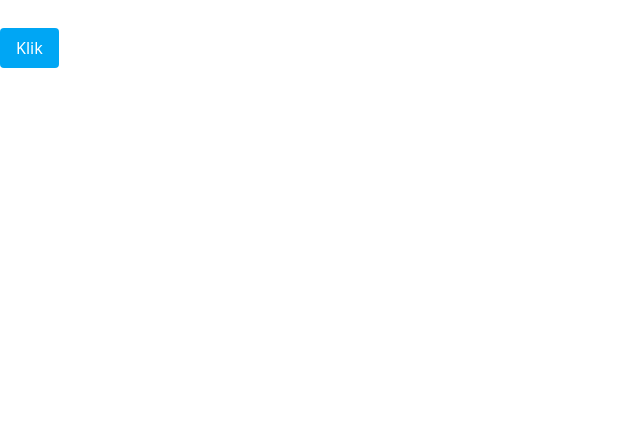
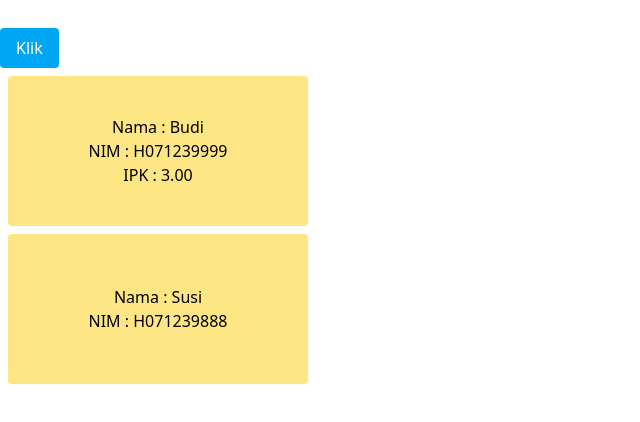
Before and after one commit to msbelajar/weblanjutan2025b, a React (Vite) app: page / in a window 1280 px wide. Shown: the top 422 px of the page, without its empty margins (0-640 px from the left). Built offline with nearby package versions, Linux system fonts and the light colour scheme.

Commit message:
"proptypes"

```diff
--- a/src/App.jsx
+++ b/src/App.jsx
@@ -1,7 +1,13 @@
+import Card from "./components/Card"
+import Card2 from "./components/Card2"
+
+
 export default function App() {
   return (
     <div className="container mx-auto mt-7">
       <button className="bg-sky-500 text-white px-4 py-2 rounded">Klik</button>
+      <Card nama="Budi" nim="H071239999" ipk="3.00"/>
+      <Card2 nama="Susi" nim="H071239888"/>
     </div>
   )
 }
--- /dev/null
+++ b/src/components/Card.jsx
@@ -0,0 +1,19 @@
+import PropTypes from 'prop-types'
+
+function Card(props) {
+  return (
+    <div className=" flex flex-col justify-center items-center bg-amber-200 w-[300px] h-[150px] rounded m-2">
+        <h1>Nama : {props.nama}</h1>
+        <h1>NIM : {props.nim}</h1>
+        <h1>IPK : {props.ipk}</h1>
+    </div>
+  )
+}
+
+Card.propTypes = {
+    nama : PropTypes.string,
+    nim : PropTypes.string,
+    ipk : PropTypes.number,
+}
+
+export default Card
--- /dev/null
+++ b/src/components/Card2.jsx
@@ -0,0 +1,10 @@
+function Card2({nama, nim}) {
+  return (
+    <div className=" flex flex-col justify-center items-center bg-amber-200 w-[300px] h-[150px] rounded m-2">
+        <h1>Nama : {nama}</h1>
+        <h1>NIM : {nim}</h1>
+    </div>
+  )
+}
+
+export default Card2
```
